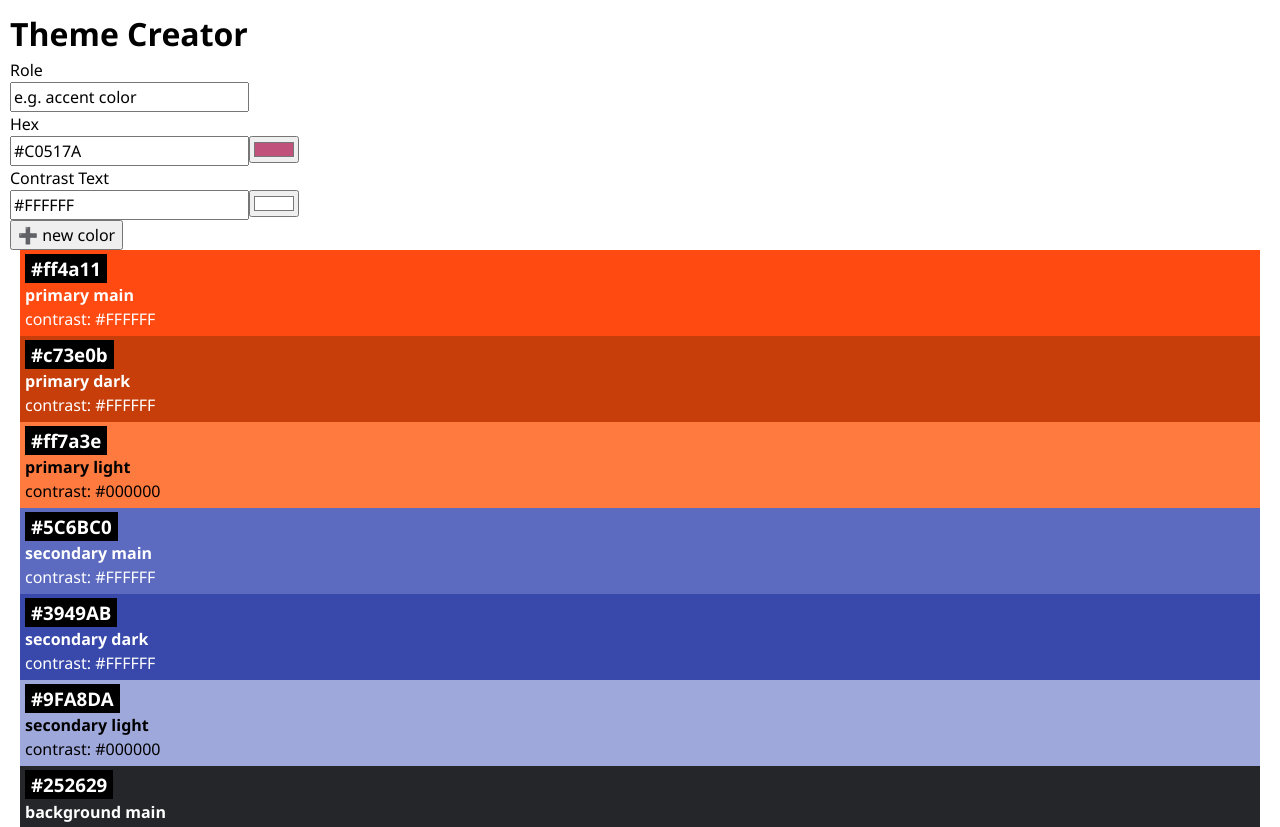
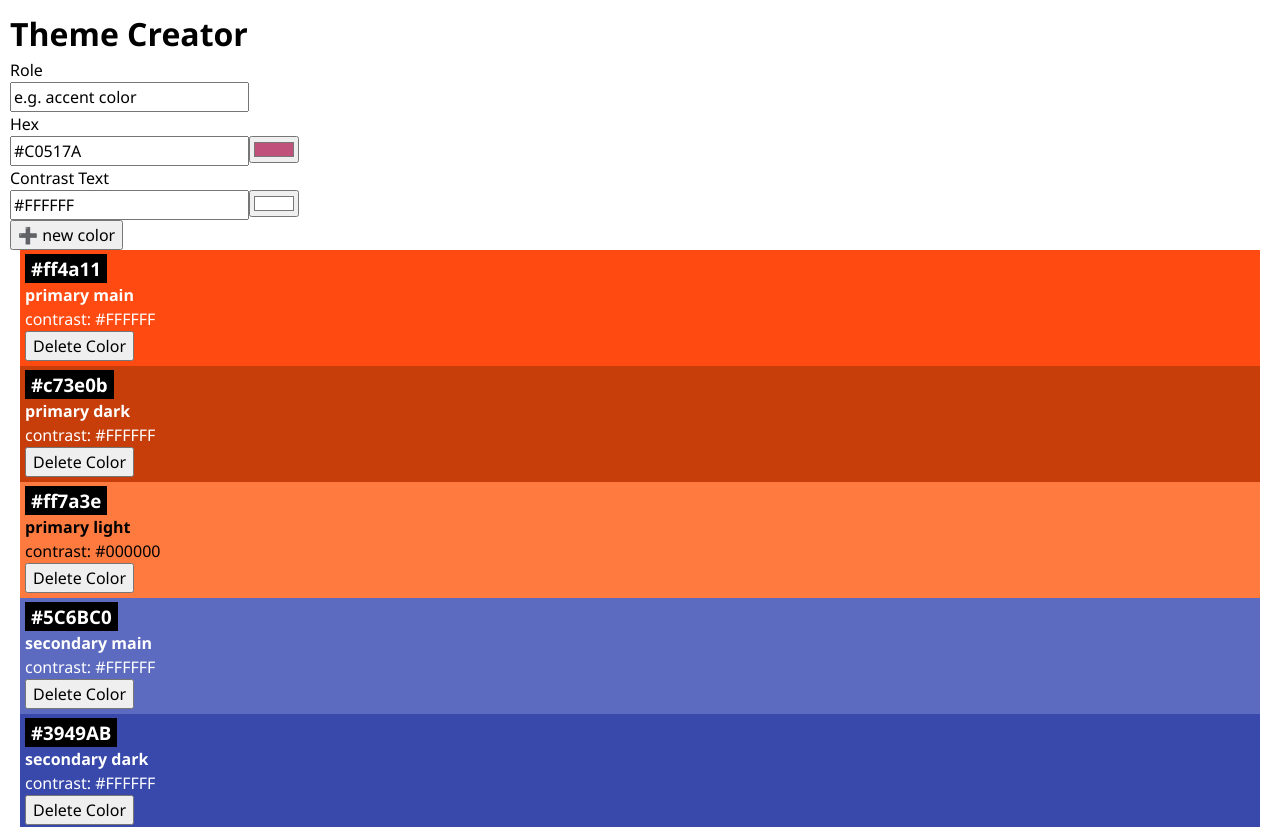
Before and after one commit to AnastasiaKhudobasheva/Project-4-Color-Theme-Creator-App, a React (Vite) app: page / in a window 1280 px wide. Shown: the top 827 px of the page. Built offline with nearby package versions, Linux system fonts and the light colour scheme.

Commit message:
added delete button and small tweaks

```diff
--- a/src/App.jsx
+++ b/src/App.jsx
@@ -1,4 +1,4 @@
-import { initialColors } from "./lib/colors";
+import { initialColors } from "./assets/colors";
 import Color from "./Components/Color/Color";
 import "./App.css";
 import { useState } from "react";
@@ -7,20 +7,33 @@ import ColorForm from "./Components/ColorForm/ColorForm";
 function App() {
   const [colors, setColors] = useState(initialColors);
 
-  function handleAddColor(newColor) {
-    setColors([newColor, ...colors]);
-  }
+  const handleAddColor = (newColor2) => {
+    setColors((oldColors) => [newColor2, ...oldColors]);
+  };
+
+  const handleDeleteColor = (id) => {
+    setColors((oldColors) => {
+      const newColors = oldColors.filter((x) => x.id != id);
+      return newColors;
+    });
+  };
 
   return (
-    <>
+    <main>
       <h1>Theme Creator</h1>
 
       <ColorForm onSubmitColor={handleAddColor} />
 
       {colors.map((color) => {
-        return <Color key={color.id} color={color} />;
+        return (
+          <Color
+            key={color.id}
+            color={color}
+            onDeleteColor={handleDeleteColor}
+          />
+        );
       })}
-    </>
+    </main>
   );
 }
 
--- a/src/Components/Color/Color.jsx
+++ b/src/Components/Color/Color.jsx
@@ -1,6 +1,6 @@
 import "./Color.css";
 
-export default function Color({ color }) {
+export default function Color({ color, onDeleteColor }) {
   return (
     <div
       className="color-card"
@@ -12,6 +12,7 @@ export default function Color({ color }) {
       <h3 className="color-card-headline">{color.hex}</h3>
       <h4>{color.role}</h4>
       <p>contrast: {color.contrastText}</p>
+      <button onClick={() => onDeleteColor(color.id)}>Delete Color</button>
     </div>
   );
 }
--- a/src/Components/ColorForm/ColorForm.jsx
+++ b/src/Components/ColorForm/ColorForm.jsx
@@ -1,6 +1,5 @@
 import ColorInput from "../ColorInput/ColorInput";
 import "./ColorForm.css";
-// import { useState } from "react";
 import { nanoid } from "nanoid";
 
 // declaring a React component
@@ -25,12 +24,15 @@ export default function ColorForm({
     //convert the FormData into a plain JavaScript object eg { role: "xxx", hex: "xxx", contrastText: "xxx" }
     const data = Object.fromEntries(formData);
     // generate stable unique ID and add to data (role, hex, contrastText)
-    const newColor = {
-      id: nanoid(),
-      ...data,
-    };
+
+    data.id = initialData.id ? initialData.id : nanoid();
+
+    // const newColor = {
+    //   id: nanoid(),
+    //   ...data,
+    // };
     //send this object up to a parent handler in App.jsx
-    onSubmitColor(newColor);
+    onSubmitColor(data);
     //reset form after submitting
     event.target.reset();
   }
```
Also changed, not shown: src/assets/colors.js (renamed from src/lib/colors.js).
